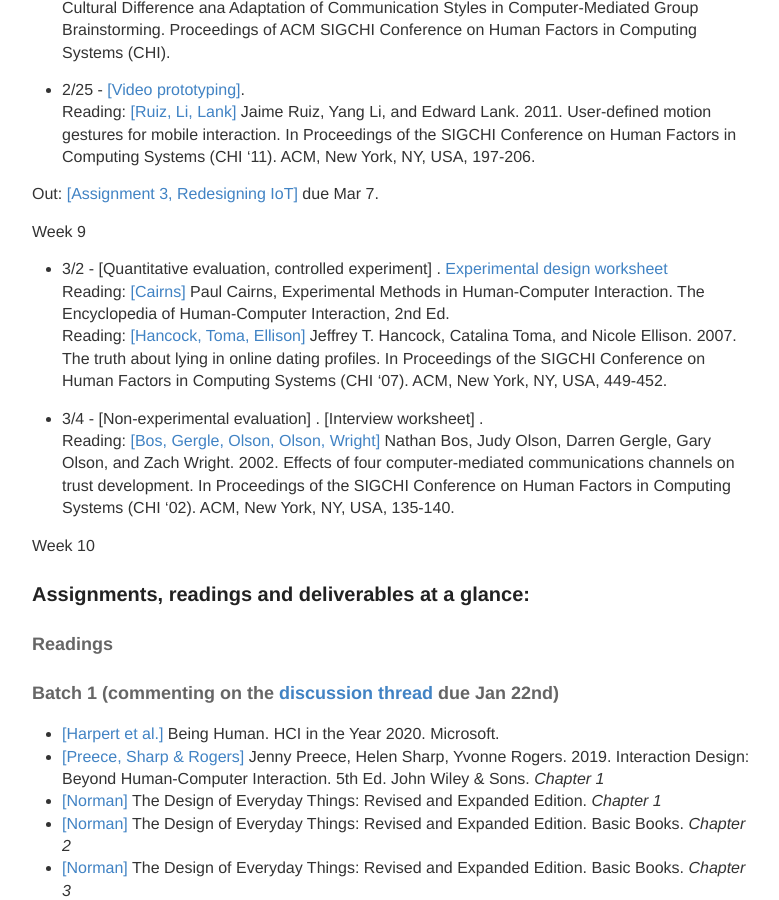
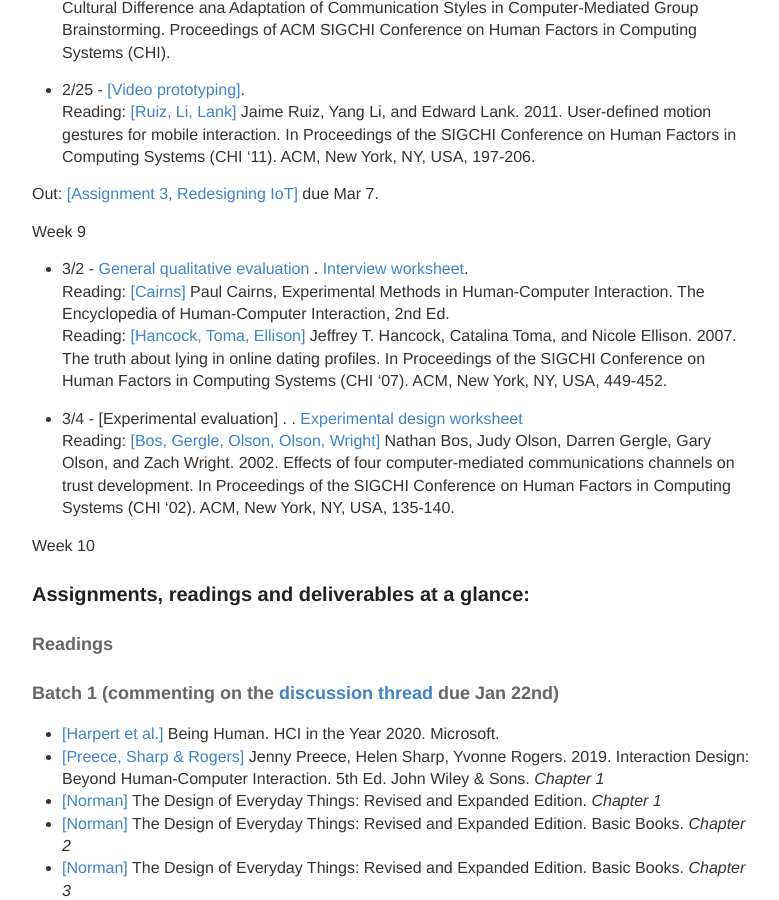
Before and after one commit to hciwang/hciwang.github.io, a Jekyll site: the page built from _posts/2021-1-1-lectures.md, in a window 1280 px wide and 900 px high, scrolled down 2860 px. Shown: the whole window, without its empty margins (248-1027 px from the left). Built offline with Jekyll 4.4.1, drawn with Linux system fonts in a browser that asks for light colours.

Commit message:
Update 2021-1-1-lectures.md

```diff
--- a/_posts/2021-1-1-lectures.md
+++ b/_posts/2021-1-1-lectures.md
@@ -105,12 +105,12 @@
 Out: [[Assignment 3, Redesigning IoT]](https://canvas.ucdavis.edu/courses/539971/assignments/644046) due Mar 7.
 
 Week 9
-- 3/2 -  [Quantitative evaluation, controlled experiment] . [Experimental design worksheet](https://canvas.ucdavis.edu/courses/539971/files/folder/Lectures?preview=12039191)
+- 3/2 -  [General qualitative evaluation](https://canvas.ucdavis.edu/courses/539971/files/folder/Lectures?preview=12065855) . [Interview worksheet](https://canvas.ucdavis.edu/courses/539971/files/folder/Lectures?preview=12065857).
 Reading: [[Cairns]](https://www.interaction-design.org/literature/book/the-encyclopedia-of-human-computer-interaction-2nd-ed/experimental-methods-in-human-computer-interaction) Paul Cairns, Experimental Methods in Human-Computer Interaction. The Encyclopedia of Human-Computer Interaction, 2nd Ed.
 Reading: [[Hancock, Toma, Ellison]](https://sml.stanford.edu/ml/2007/05/hancock-chi-the-truth-about-lying.pdf) Jeffrey T. Hancock, Catalina Toma, and Nicole Ellison. 2007. The truth about lying in online dating profiles. In Proceedings of the SIGCHI Conference on Human Factors in Computing Systems (CHI '07). ACM, New York, NY, USA, 449-452.
 
 
-- 3/4 -   [Non-experimental evaluation]  . [Interview worksheet] .
+- 3/4 -   [Experimental evaluation]  . .   [Experimental design worksheet](https://canvas.ucdavis.edu/courses/539971/files/folder/Lectures?preview=12039191)
 Reading:  [[Bos, Gergle, Olson, Olson, Wright]](http://collablab.northwestern.edu/CollabolabDistro/nucmc/p135-bos.pdf) Nathan Bos, Judy Olson, Darren Gergle, Gary Olson, and Zach Wright. 2002. Effects of four computer-mediated communications channels on trust development. In Proceedings of the SIGCHI Conference on Human Factors in Computing Systems (CHI '02). ACM, New York, NY, USA, 135-140.
 
 Week 10
```
